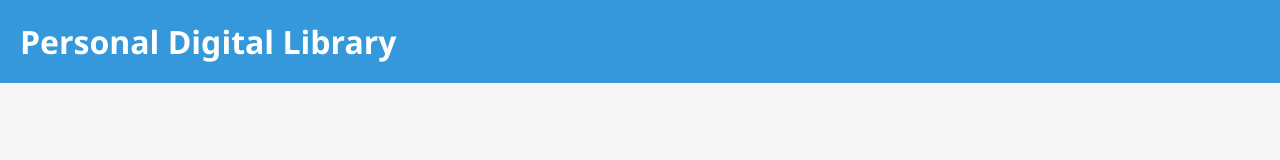
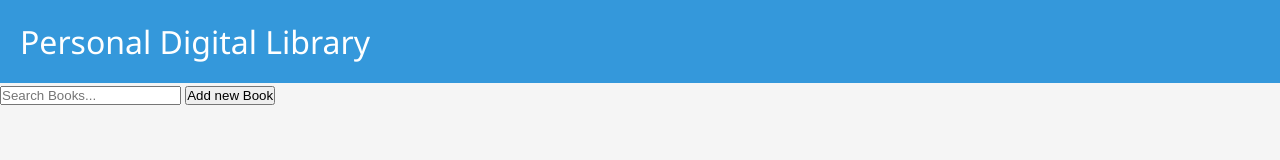
Before and after one commit to marzighased/personal-library, a plain HTML site: page index.html in a window 1280 px wide. Drawn offline with Linux system fonts and the light colour scheme.

Commit message:
search box and Add button added

```diff
--- a/index.html
+++ b/index.html
@@ -11,6 +11,13 @@
         <h1>Personal Digital Library</h1>
     </header>
 
+    <main class="container">
+        <section class="search-add">
+            <input type="text" id="serch-input" placeholder="Search Books...">
+            <button id="add-book-btn" class="btn btn-primary">Add new Book</button>
+        </section>
+    </main>
+
 
 
     <script src="./script.js"></script>
--- a/style.css
+++ b/style.css
@@ -27,3 +27,8 @@ body {
     text-align: left;
     padding: 20px;
 }
+
+.header h1 {
+    font-size: 32px;
+    font-weight: 400;
+}
```
